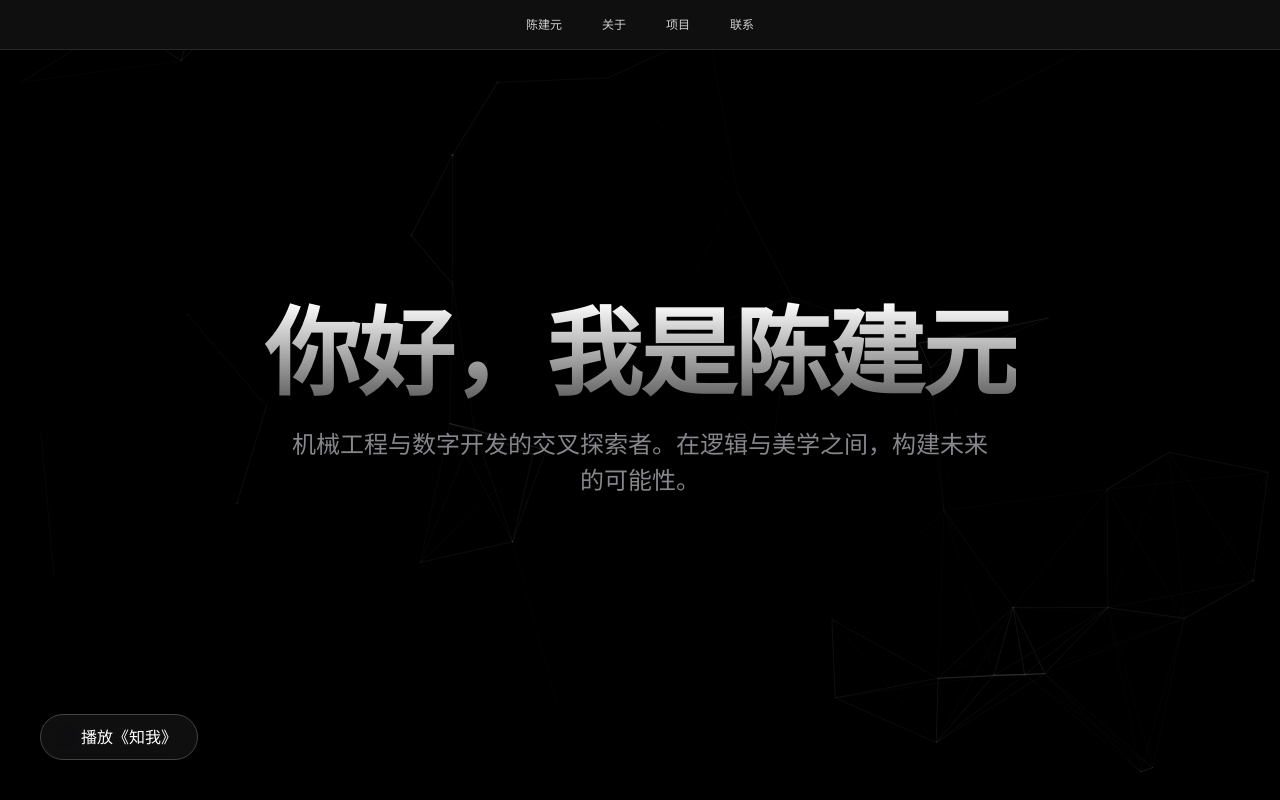
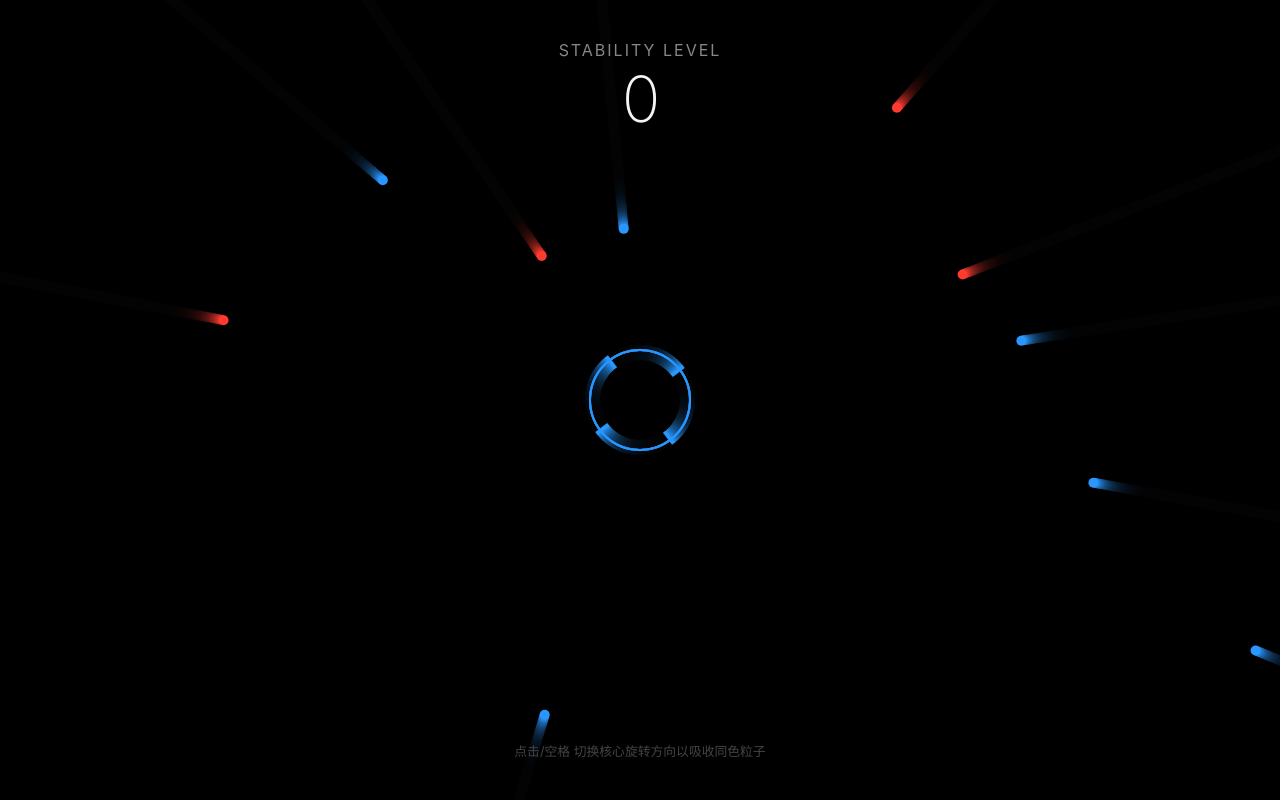
Before and after one commit to a109305610-wq/Zipyou.github.io, a plain HTML site: page index.html in a window 1280 px wide. Shown: the top 800 px of the page. Drawn offline with nearby package versions, Linux system fonts and the light colour scheme.

Commit message:
Update index.html

```diff
--- a/index.html
+++ b/index.html
@@ -3,194 +3,239 @@
 <head>
     <meta charset="UTF-8">
     <meta name="viewport" content="width=device-width, initial-scale=1.0">
-    <title>陈建元 | 探索机械与数字的边界</title>
-    <script src="https://cdnjs.cloudflare.com/ajax/libs/gsap/3.12.2/gsap.min.js"></script>
-    <script src="https://cdnjs.cloudflare.com/ajax/libs/gsap/3.12.2/ScrollTrigger.min.js"></script>
+    <title>陈建元 | 核心稳定器</title>
     <style>
         :root {
-            --bg: #000;
-            --text: #fff;
-            --secondary: #86868b;
-            --accent: #0071e3;
-            --glass: rgba(22, 22, 23, 0.72);
+            --apple-bg: #000;
+            --apple-text: #f5f5f7;
+            --accent: #2997ff;
+        }
+        body, html {
+            margin: 0; padding: 0; width: 100%; height: 100%;
+            background-color: var(--apple-bg);
+            color: var(--apple-text);
+            font-family: -apple-system, BlinkMacSystemFont, "Segoe UI", Roboto, sans-serif;
+            overflow: hidden;
+            display: flex; justify-content: center; align-items: center;
+            user-select: none;
+        }
+        canvas { display: block; cursor: crosshair; }
+
+        /* UI 盖层 */
+        #ui {
+            position: absolute; top: 40px; text-align: center; pointer-events: none;
+        }
+        #score { font-size: 4rem; font-weight: 200; letter-spacing: -2px; }
+        #msg { font-size: 1rem; color: #86868b; text-transform: uppercase; letter-spacing: 2px; }
+
+        /* 引导提示 */
+        #hint {
+            position: absolute; bottom: 40px; color: #444; font-size: 0.8rem;
         }
 
-        * { margin: 0; padding: 0; box-sizing: border-box; }
-        body {
-            background: var(--bg);
-            color: var(--text);
-            font-family: -apple-system, BlinkMacSystemFont, "Segoe UI", Roboto, sans-serif;
-            overflow-x: hidden;
-            line-height: 1.5;
+        /* 游戏结束弹窗 */
+        #overlay {
+            position: fixed; top: 0; left: 0; width: 100%; height: 100%;
+            background: rgba(0,0,0,0.8); backdrop-filter: blur(10px);
+            display: none; flex-direction: column; justify-content: center; align-items: center;
+            z-index: 100;
         }
-
-        /* 顶部导航 */
-        nav {
-            position: fixed; top: 0; width: 100%; height: 50px;
-            background: var(--glass); backdrop-filter: blur(20px);
-            z-index: 1000; display: flex; justify-content: center; align-items: center;
-            border-bottom: 0.5px solid rgba(255,255,255,0.1);
+        #overlay h2 { font-size: 3rem; margin-bottom: 10px; }
+        button {
+            background: var(--apple-text); border: none; padding: 12px 30px;
+            border-radius: 20px; font-weight: 600; cursor: pointer; transition: 0.3s;
         }
-        nav a { color: var(--text); text-decoration: none; margin: 0 20px; font-size: 12px; opacity: 0.8; transition: 0.3s; }
-        nav a:hover { opacity: 1; }
-
-        /* 粒子背景 */
-        #particles-js { position: fixed; width: 100%; height: 100%; z-index: 1; pointer-events: none; }
-
-        section { position: relative; z-index: 2; padding: 100px 5%; min-height: 100vh; display: flex; flex-direction: column; justify-content: center; }
-
-        /* Hero Section */
-        .hero { align-items: center; text-align: center; }
-        .hero h1 { font-size: clamp(3rem, 8vw, 6rem); font-weight: 700; letter-spacing: -2px; line-height: 1.1; }
-        .hero .gradient-text {
-            background: linear-gradient(180deg, #fff 0%, #555 100%);
-            -webkit-background-clip: text; -webkit-text-fill-color: transparent;
-        }
-        .hero p { color: var(--secondary); font-size: 1.5rem; margin-top: 20px; max-width: 700px; }
-
-        /* 简介 Section */
-        .about-content { display: grid; grid-template-columns: 1fr 1.5fr; gap: 50px; align-items: center; }
-        .about-image {
-            width: 100%; aspect-ratio: 1; border-radius: 30px;
-            background: url('https://images.unsplash.com/photo-1555617766-c94804975da3?q=80&w=800') center/cover;
-            box-shadow: 0 0 50px rgba(255,255,255,0.1);
-        }
-        .about-text h2 { font-size: 3rem; margin-bottom: 20px; }
-        .tag { display: inline-block; padding: 5px 15px; border: 1px solid var(--accent); border-radius: 20px; color: var(--accent); font-size: 12px; margin-bottom: 10px; }
-
-        /* 项目展示 */
-        .projects-grid { display: grid; grid-template-columns: repeat(auto-fit, minmax(350px, 1fr)); gap: 30px; margin-top: 50px; }
-        .card {
-            background: #161617; border-radius: 25px; padding: 40px;
-            transition: transform 0.4s cubic-bezier(0.2, 0, 0.2, 1);
-            border: 1px solid transparent; overflow: hidden; position: relative;
-        }
-        .card:hover { transform: scale(1.02); border-color: #333; }
-        .card h3 { font-size: 1.8rem; margin-bottom: 15px; }
-        .card p { color: var(--secondary); }
-
-        /* 音乐按钮 */
-        .music-player {
-            position: fixed; bottom: 40px; left: 40px; z-index: 1001;
-            background: var(--glass); padding: 10px 20px; border-radius: 30px;
-            display: flex; align-items: center; gap: 10px; cursor: pointer; border: 0.5px solid #444;
-        }
-        .music-icon { width: 10px; height: 10px; background: var(--accent); border-radius: 50%; animation: pulse 1.5s infinite; }
-        @keyframes pulse { 0% { transform: scale(1); opacity: 1; } 100% { transform: scale(2.5); opacity: 0; } }
-
+        button:hover { transform: scale(1.05); }
     </style>
 </head>
 <body>
 
-    <div id="particles-js"></div>
+    <div id="ui">
+        <div id="msg">Stability Level</div>
+        <div id="score">0</div>
+    </div>
 
-    <nav>
-        <a href="#hero">陈建元</a>
-        <a href="#about">关于</a>
-        <a href="#work">项目</a>
-        <a href="#contact">联系</a>
-    </nav>
+    <div id="hint">点击/空格 切换核心旋转方向以吸收同色粒子</div>
 
-    <section class="hero" id="hero">
-        <h1 class="gradient-text">你好，我是陈建元</h1>
-        <p>机械工程与数字开发的交叉探索者。在逻辑与美学之间，构建未来的可能性。</p>
-    </section>
+    <div id="overlay">
+        <h2 id="final-score">SCORE: 0</h2>
+        <p style="margin-bottom: 20px; color: #86868b;">核心已失控</p>
+        <button onclick="resetGame()">重新初始化</button>
+    </div>
 
-    <section id="about">
-        <div class="about-content">
-            <div class="about-image animate-on-scroll"></div>
-            <div class="about-text">
-                <span class="tag">ABOUT ME</span>
-                <h2 class="animate-on-scroll">硬核工科背景<br>驱动数字灵魂</h2>
-                <p class="animate-on-scroll" style="color: var(--secondary); font-size: 1.2rem;">
-                    作为一名深耕于机械工程领域的学子，我热衷于将严谨的精密结构逻辑引入软件开发。从 CNC 坐标系的精准推演，到 Go 语言高并发后端的架构设计，我始终在追求那种如同 Apple 硬件般的工业级美感。
-                </p>
-            </div>
-        </div>
-    </section>
+    <canvas id="gameCanvas"></canvas>
 
-    <section id="work">
-        <h2 style="font-size: 3rem; text-align: center; margin-bottom: 50px;">核心工程与项目</h2>
-        <div class="projects-grid">
-            <div class="card animate-on-scroll">
-                <span class="tag">DEVELOPMENT</span>
-                <h3>WeChat 告白墙</h3>
-                <p>构建校园实时的互动社区，采用极简 UI 设计语言，将情感交流数字化。探索全栈开发的无限可能。</p>
-            </div>
-            <div class="card animate-on-scroll">
-                <span class="tag">MECHANICAL</span>
-                <h3>CNC 精密控制研究</h3>
-                <p>基于增量坐标与工具补偿表的深度研究，实现毫米级以下的精密加工路径优化，探索工业之美。</p>
-            </div>
-            <div class="card animate-on-scroll">
-                <span class="tag">INNOVATION</span>
-                <h3>硬件比价系统</h3>
-                <p>开发实时监控硬件市场波动的算法工具，将数据抓取与分析结合，为 DIY 爱好者提供决策支持。</p>
-            </div>
-        </div>
-    </section>
+    <script>
+        const canvas = document.getElementById('gameCanvas');
+        const ctx = canvas.getContext('2d');
+        const scoreEl = document.getElementById('score');
+        const overlay = document.getElementById('overlay');
+        const finalScoreEl = document.getElementById('final-score');
 
-    <div class="music-player" id="musicToggle">
-        <div class="music-icon"></div>
-        <span id="musicText">播放《知我》</span>
-    </div>
-    <audio id="bgMusic" loop src="YOUR_AUDIO_URL.mp3"></audio>
+        let width, height, score, gameActive, core;
+        let particles = [];
+        let sparks = [];
 
-    <script src="https://cdn.jsdelivr.net/npm/particles.js@2.0.0/particles.min.js"></script>
-    <script>
-        // 1. 粒子系统配置 (更高端的深空星点效果)
-        particlesJS("particles-js", {
-            "particles": {
-                "number": { "value": 40, "density": { "enable": true, "value_area": 800 } },
-                "color": { "value": "#ffffff" },
-                "shape": { "type": "circle" },
-                "opacity": { "value": 0.2, "random": true },
-                "size": { "value": 1, "random": true },
-                "line_linked": { "enable": true, "distance": 200, "color": "#ffffff", "opacity": 0.1, "width": 1 },
-                "move": { "enable": true, "speed": 0.5, "direction": "none", "random": true }
+        class Core {
+            constructor() {
+                this.radius = 50;
+                this.angle = 0;
+                this.rotationSpeed = 0.05;
+                this.direction = 1; // 1 为顺时针，-1 为逆时针
+                this.color = '#fff';
             }
+            update() {
+                this.angle += this.rotationSpeed * this.direction;
+                // 动态改变核心颜色体现机械质感
+                this.color = this.direction === 1 ? '#2997ff' : '#ff3b30';
+            }
+            draw() {
+                ctx.save();
+                ctx.translate(width/2, height/2);
+                ctx.rotate(this.angle);
+
+                // 绘制核心外环
+                ctx.beginPath();
+                ctx.arc(0, 0, this.radius, 0, Math.PI * 2);
+                ctx.strokeStyle = this.color;
+                ctx.lineWidth = 2;
+                ctx.stroke();
+
+                // 绘制核心刻度（机械感）
+                for(let i=0; i<4; i++) {
+                    ctx.rotate(Math.PI / 2);
+                    ctx.fillStyle = this.color;
+                    ctx.fillRect(this.radius - 10, -2, 15, 4);
+                }
+                ctx.restore();
+            }
+        }
+
+        class Enemy {
+            constructor() {
+                const side = Math.floor(Math.random() * 4);
+                this.radius = 5;
+                this.type = Math.random() > 0.5 ? 1 : -1; // 1为蓝，-1为红
+                this.color = this.type === 1 ? '#2997ff' : '#ff3b30';
+
+                if(side === 0) { this.x = Math.random()*width; this.y = -20; }
+                else if(side === 1) { this.x = width+20; this.y = Math.random()*height; }
+                else if(side === 2) { this.x = Math.random()*width; this.y = height+20; }
+                else { this.x = -20; this.y = Math.random()*height; }
+
+                const angle = Math.atan2(height/2 - this.y, width/2 - this.x);
+                const speed = 2 + (score / 10);
+                this.vx = Math.cos(angle) * speed;
+                this.vy = Math.sin(angle) * speed;
+            }
+            update() {
+                this.x += this.vx;
+                this.y += this.vy;
+            }
+            draw() {
+                ctx.beginPath();
+                ctx.arc(this.x, this.y, this.radius, 0, Math.PI*2);
+                ctx.fillStyle = this.color;
+                ctx.fill();
+            }
+        }
+
+        function createSparks(x, y, color) {
+            for(let i=0; i<8; i++) {
+                sparks.push({
+                    x, y,
+                    vx: (Math.random()-0.5)*10,
+                    vy: (Math.random()-0.5)*10,
+                    life: 1.0,
+                    color
+                });
+            }
+        }
+
+        function init() {
+            width = canvas.width = window.innerWidth;
+            height = canvas.height = window.innerHeight;
+            score = 0;
+            gameActive = true;
+            particles = [];
+            sparks = [];
+            core = new Core();
+            scoreEl.innerText = score;
+            overlay.style.display = 'none';
+        }
+
+        function resetGame() {
+            init();
+            animate();
+        }
+
+        function animate() {
+            if(!gameActive) return;
+            requestAnimationFrame(animate);
+
+            // Apple 式的残影效果
+            ctx.fillStyle = 'rgba(0, 0, 0, 0.15)';
+            ctx.fillRect(0, 0, width, height);
+
+            core.update();
+            core.draw();
+
+            // 生成敌人
+            if(Math.random() < 0.03 + (score/2000)) {
+                particles.push(new Enemy());
+            }
+
+            // 处理敌人粒子
+            for(let i = particles.length - 1; i >= 0; i--) {
+                const p = particles[i];
+                p.update();
+                p.draw();
+
+                // 碰撞检测
+                const dist = Math.hypot(p.x - width/2, p.y - height/2);
+                if(dist < core.radius + 5) {
+                    if(p.type === core.direction) {
+                        // 匹配成功
+                        score++;
+                        scoreEl.innerText = score;
+                        createSparks(p.x, p.y, p.color);
+                        particles.splice(i, 1);
+                    } else {
+                        // 匹配失败 - 结束
+                        gameActive = false;
+                        finalScoreEl.innerText = `SCORE: ${score}`;
+                        overlay.style.display = 'flex';
+                    }
+                }
+            }
+
+            // 处理火花
+            for(let i = sparks.length - 1; i >= 0; i--) {
+                const s = sparks[i];
+                s.x += s.vx; s.y += s.vy;
+                s.life -= 0.02;
+                ctx.beginPath();
+                ctx.arc(s.x, s.y, 2, 0, Math.PI*2);
+                ctx.fillStyle = `rgba(${s.color === '#2997ff' ? '41,151,255' : '255,59,48'}, ${s.life})`;
+                ctx.fill();
+                if(s.life <= 0) sparks.splice(i, 1);
+            }
+        }
+
+        // 交互逻辑
+        const handleAction = () => {
+            if(gameActive) core.direction *= -1;
+        };
+
+        window.addEventListener('mousedown', handleAction);
+        window.addEventListener('keydown', (e) => { if(e.code === 'Space') handleAction(); });
+        window.addEventListener('resize', () => {
+            width = canvas.width = window.innerWidth;
+            height = canvas.height = window.innerHeight;
         });
 
-        // 2. GSAP 滚动动画渲染 (Apple 级的平滑度)
-        gsap.registerPlugin(ScrollTrigger);
-
-        // 标题渐显与缩放
-        gsap.from(".hero h1", {
-            duration: 1.5, y: 50, opacity: 0, ease: "power4.out"
-        });
-
-        // 滚动触发通用动画
-        const scrollAnimate = document.querySelectorAll('.animate-on-scroll');
-        scrollAnimate.forEach((el) => {
-            gsap.from(el, {
-                scrollTrigger: {
-                    trigger: el,
-                    start: "top 85%",
-                    toggleActions: "play none none reverse"
-                },
-                duration: 1.2,
-                y: 60,
-                opacity: 0,
-                ease: "power3.out"
-            });
-        });
-
-        // 3. 音乐交互
-        const audio = document.getElementById('bgMusic');
-        const toggle = document.getElementById('musicToggle');
-        const text = document.getElementById('musicText');
-        let playing = false;
-
-        toggle.addEventListener('click', () => {
-            if(!playing) {
-                audio.play();
-                text.innerText = "正在聆听 - 知我";
-            } else {
-                audio.pause();
-                text.innerText = "播放《知我》";
-            }
-            playing = !playing;
-        });
+        init();
+        animate();
     </script>
 </body>
 </html>
```
